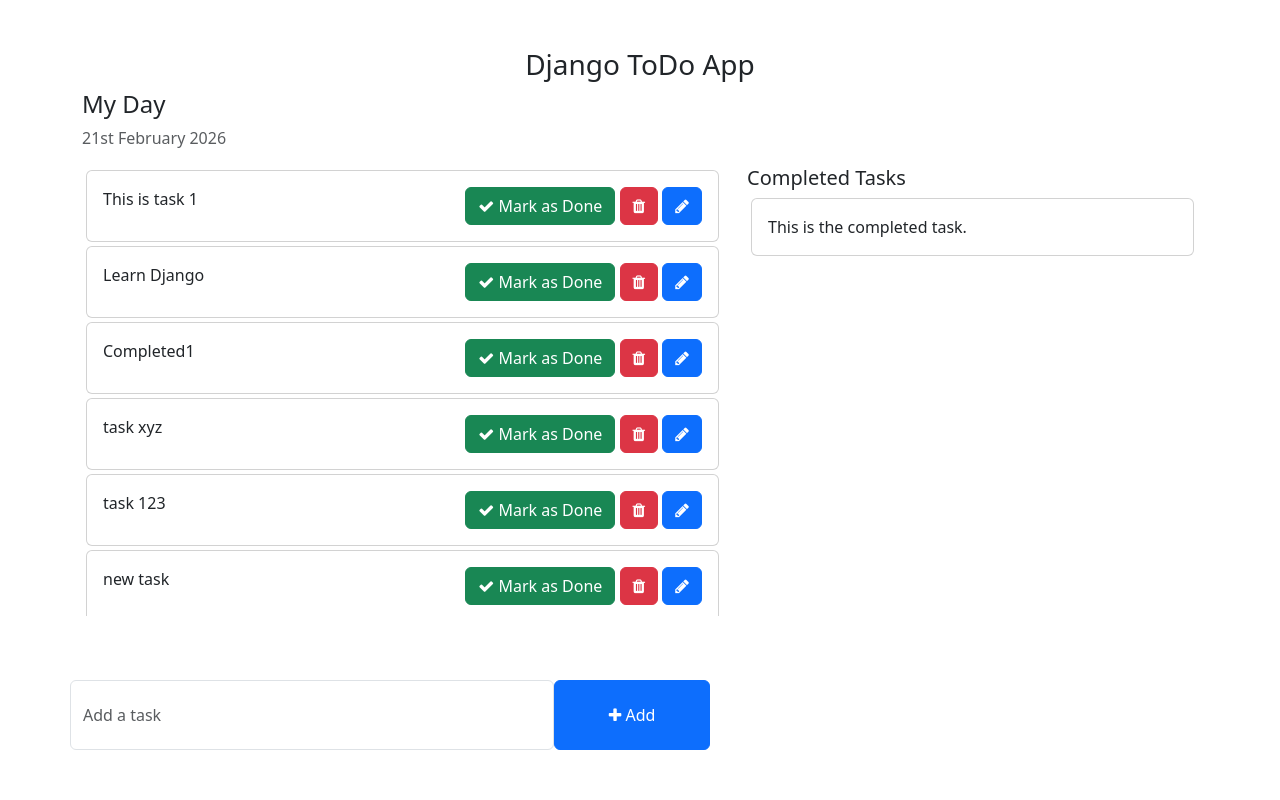
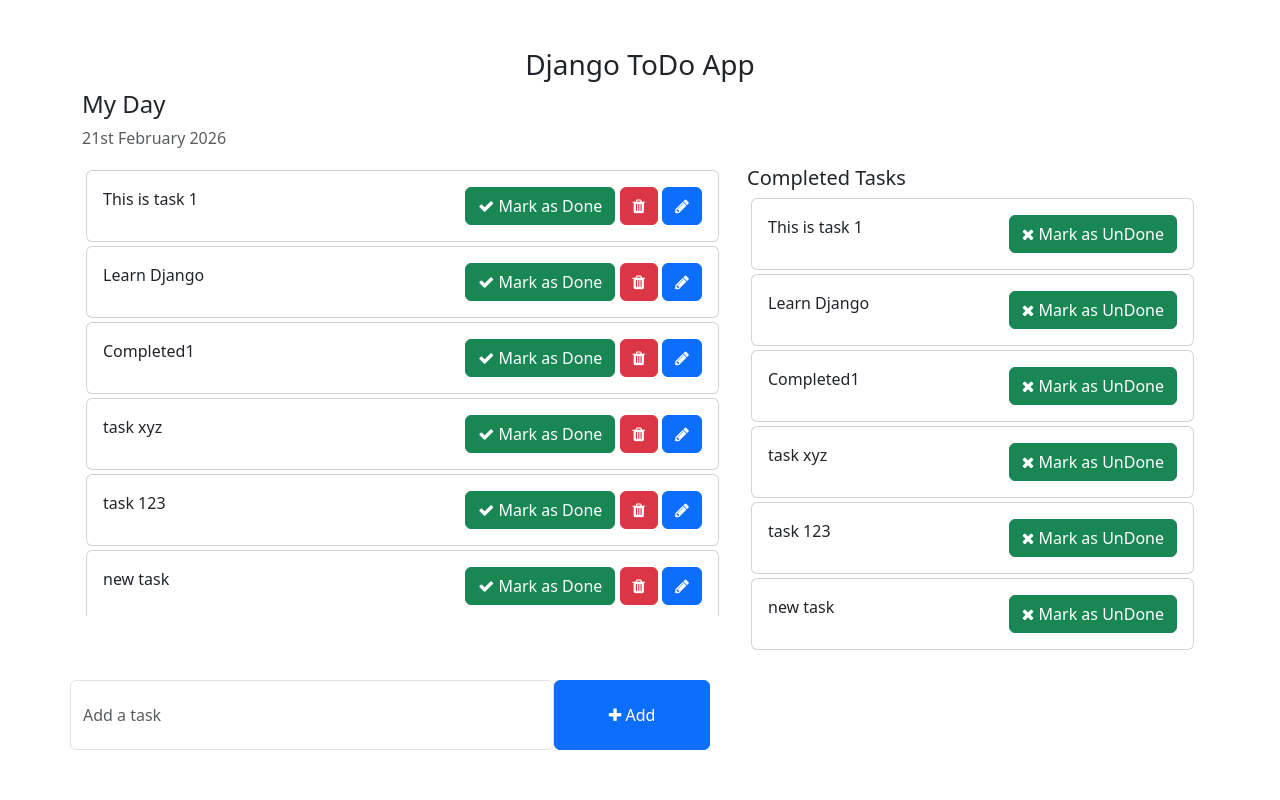
Before and after one commit to jay-patel-7/Django-ToDo, a Django app: template templates/home.html in a window 1280 px wide. Run offline with Django 5.2, Linux system fonts and the light colour scheme; the template is opened without the code that fills it: values that come from a table or form of the project are taken from there, others are empty; data comes from the database, SQL or seed files in the repository; both versions use the stored data as it was after the commit.

Commit message:
done-undone functionality

```diff
--- a/templates/home.html
+++ b/templates/home.html
@@ -31,7 +31,7 @@
                     <div class="card-body">
                         {{ task.task }}
                         <span style="position: relative; float: right;">
-                            <a class="btn btn-success"><i class="fa fa-check"></i> Mark as Done</a>
+                            <a class="btn btn-success" href="{% url 'mark_as_done' task.id %}"><i class="fa fa-check"></i> Mark as Done</a>
                             <a class="btn btn-danger"><i class="fa fa-trash"></i></a>
                             <a class="btn btn-primary"><i class="fa fa-pencil"></i></a>
                         </span>
@@ -43,11 +43,17 @@
             <div class="col-md-5 col-lg-5">
                 <h5>Completed Tasks</h5>
                 <!-- List of all the tasks that have completed -->
+                {% for task in completed_tasks %}
                 <div class="card m-1">
                     <div class="card-body">
-                        This is the completed task.
+                        {{ task.task }}
+                        <span style="position: relative; float: right;">
+                            <a class="btn btn-success" href="{% url 'mark_as_undone' task.id %}"><i class="fa fa-times"></i> Mark as UnDone</a>
+
+                        </span>
                     </div>
                 </div>
+                {% endfor %}
             </div>
         </div>
         <div class="row">
--- a/todo/urls.py
+++ b/todo/urls.py
@@ -3,5 +3,6 @@
 
 urlpatterns = [
     path('addTask/', views.addTask, name='addTask'),
-
+    path('mark_as_done/<int:id>/', views.mark_as_done, name='mark_as_done'),
+    path('mark_as_undone/<int:id>/', views.mark_as_undone, name='mark_as_undone'),
 ]
--- a/todo_main/views.py
+++ b/todo_main/views.py
@@ -4,7 +4,9 @@
 
 def home(request):
     todo_tasks = Task.objects.filter(completed=False).order_by('-updated_at')
+    completed_tasks = Task.objects.filter(completed=True).order_by('-updated_at')
     context = {
         'todo_tasks': todo_tasks,
+        'completed_tasks': completed_tasks,
     }
     return render(request, 'home.html', context)
```
Also changed, not shown: todo/views.py (+15 -1 lines), db.sqlite3.
